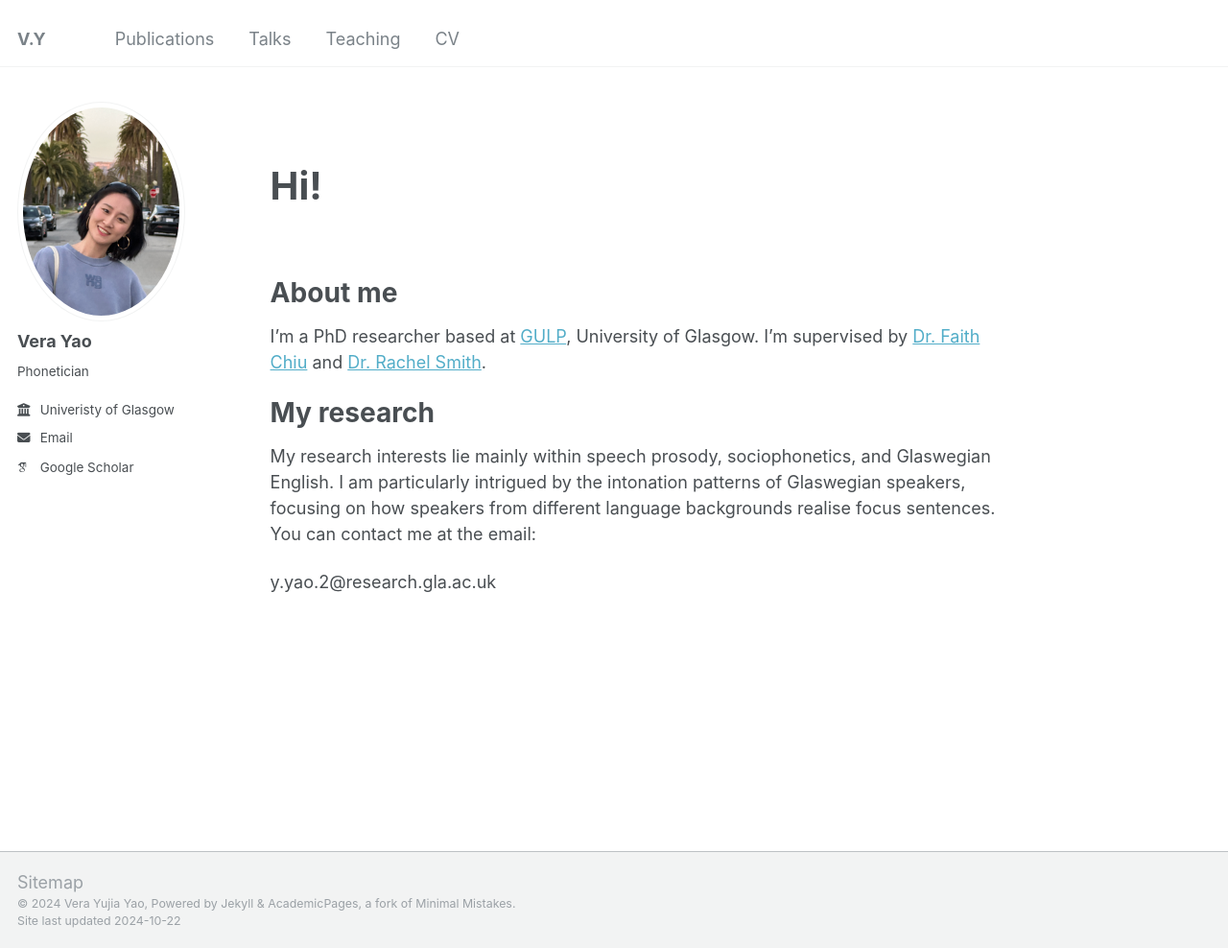
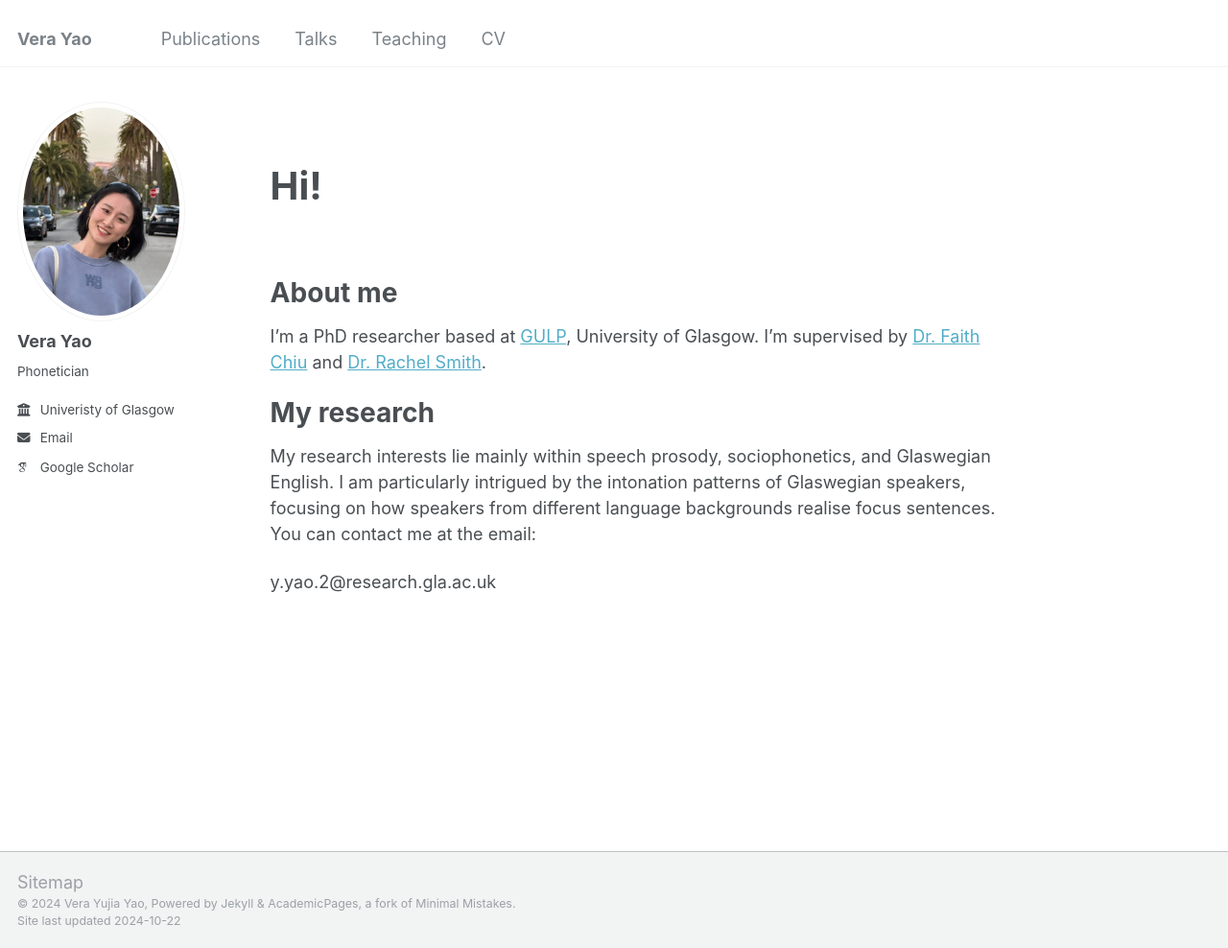
Before and after one commit to verayaoyu/vera, a Jekyll site: the page built from _pages/about.md, in a window 1280 px wide and 988 px high. Shown: the whole window at 96% size. Built offline with Jekyll 4.4.1, drawn with Linux system fonts in a browser that asks for light colours; some web fonts are replaced.

Commit message:
Update _config.yml

```diff
--- a/_config.yml
+++ b/_config.yml
@@ -8,7 +8,7 @@
 
 # Basic Site Settings
 locale                   : "en-US"
-title                    : "V.Y"
+title                    : "Vera Yao"
 title_separator          : "-"
 name                     : &name "Vera Yujia Yao"
 description              : &description "personal description"
```
